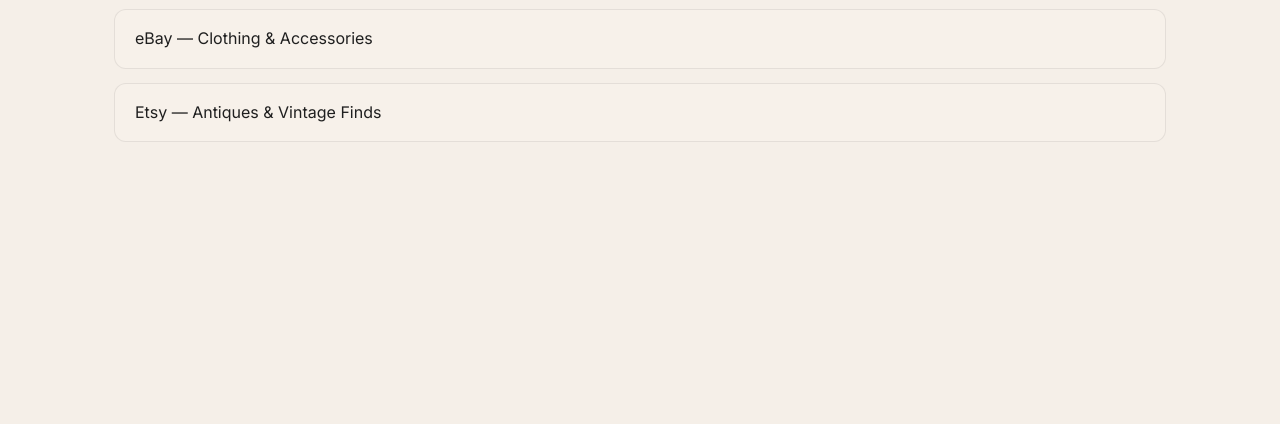
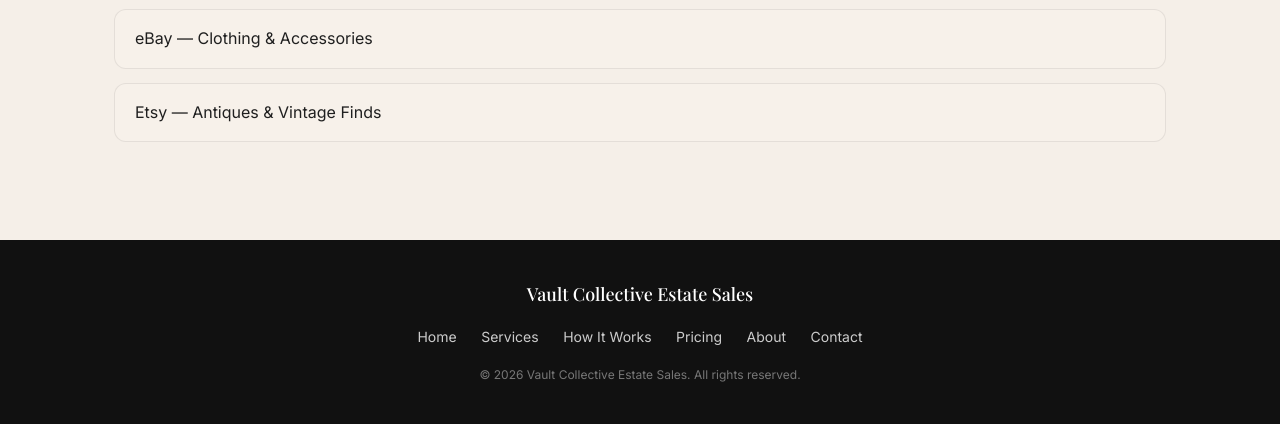
Before and after one commit to IdealRobot/vcollectiveestates, a Flask app: page / in a window 1280 px wide. Shown: the part 581-1005 px from the top of the page. Before the commit the page ends 723 px from the top, so only its background shows below. Run offline with Flask 3, Linux system fonts and the light colour scheme.

Commit message:
Added footer and the associated css

```diff
--- a/static/css/styles.css
+++ b/static/css/styles.css
@@ -245,3 +245,43 @@ p {
 .nav-links a:hover {
   color: var(--accent-gold);
 }
+
+.footer {
+    background: #111;
+    color: #ccc;
+    padding: 40px 20px;
+    margin-top: 60px;
+}
+
+.footer-inner {
+    max-width: 1100px;
+    margin: 0 auto;
+    text-align: center;
+}
+
+.footer-brand {
+    font-family: 'Playfair Display', serif;
+    font-size: 18px;
+    margin-bottom: 15px;
+    color: #fff;
+}
+
+.footer-links {
+    margin-bottom: 15px;
+}
+
+.footer-links a {
+    margin: 0 10px;
+    color: #ccc;
+    text-decoration: none;
+    font-size: 14px;
+}
+
+.footer-links a:hover {
+    color: #fff;
+}
+
+.footer-copy {
+    font-size: 12px;
+    color: #777;
+}
--- a/templates/base.html
+++ b/templates/base.html
@@ -34,5 +34,26 @@
     {% block content %}{% endblock %}
 </main>
 
+<footer class="footer">
+    <div class="footer-inner">
+        <div class="footer-brand">
+            Vault Collective Estate Sales
+        </div>
+
+        <div class="footer-links">
+            <a href="/">Home</a>
+            <a href="/services">Services</a>
+            <a href="/how-it-works">How It Works</a>
+            <a href="/pricing">Pricing</a>
+            <a href="/about">About</a>
+            <a href="/contact">Contact</a>
+        </div>
+
+        <div class="footer-copy">
+            © {{ 2026 }} Vault Collective Estate Sales. All rights reserved.
+        </div>
+    </div>
+</footer>
+
 </body>
 </html>
```
